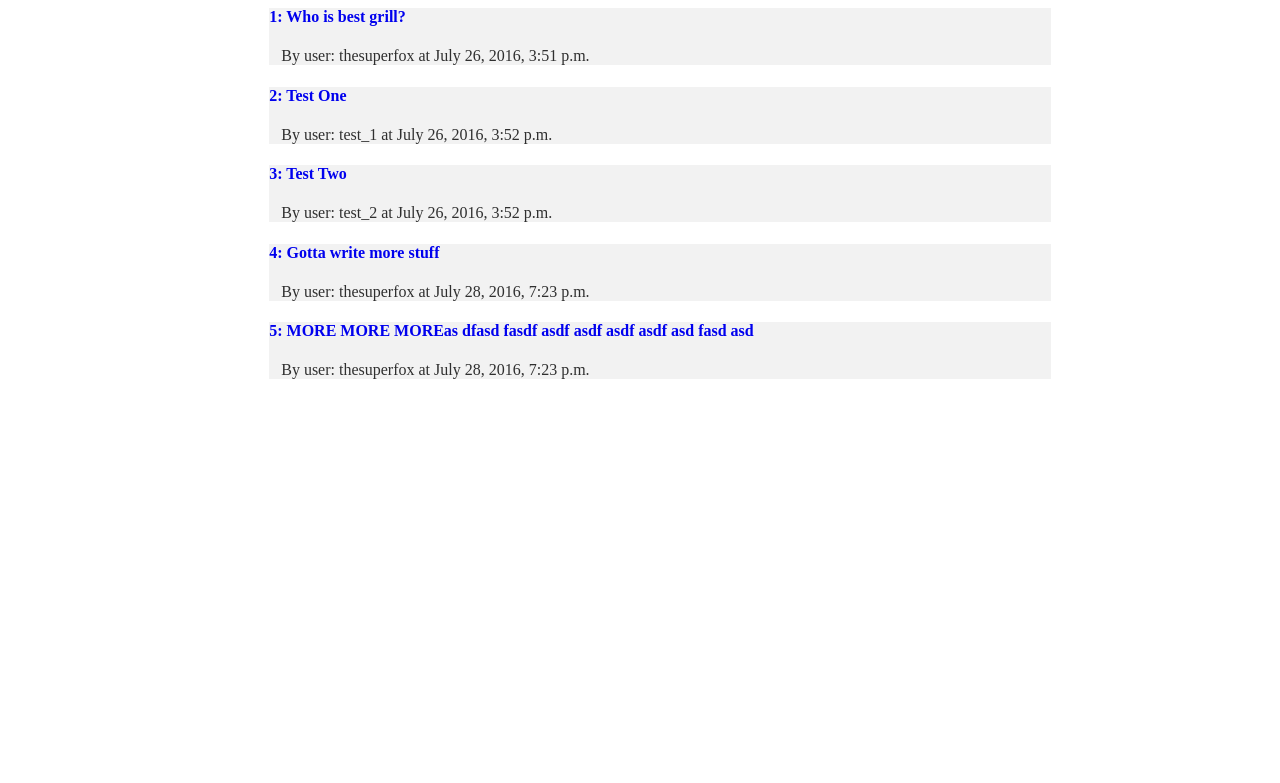
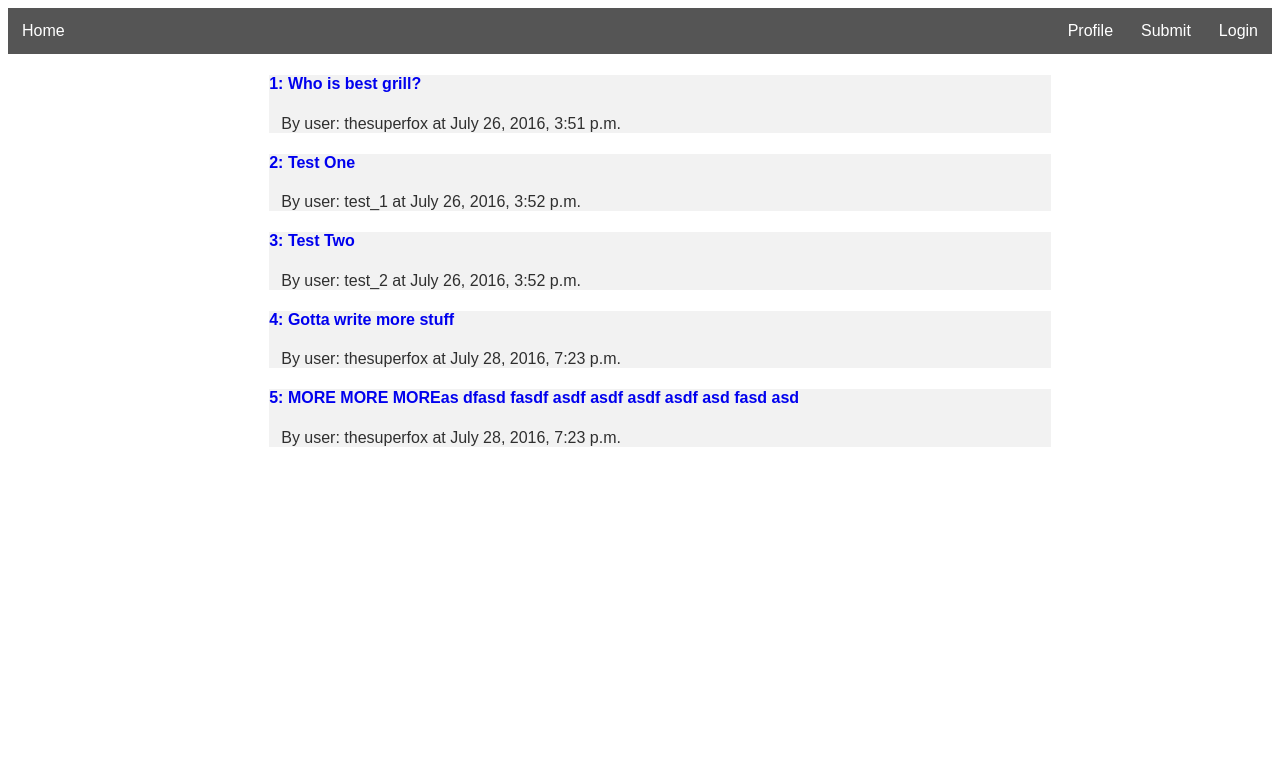
Before and after one commit to ErikBZ/UntitledSite, a Django app: page /topics/ in a window 1280 px wide. Shown: the top 783 px of the page. Run offline with Django 3.2, Linux system fonts and the light colour scheme; data comes from the database, SQL or seed files in the repository.

Commit message:
Trying to add the login page, but I don't really know how to. Currently it seems that the /login/ url can't find a template and i'm trying to figure out why. I'll try to add the login under /topics/ and see if it works there

```diff
--- a/GOALS.txt
+++ b/GOALS.txt
@@ -3,7 +3,7 @@ GOALS for this site and project:
 Long Term Goals
 
 1. Be able to register an account. Username and Password
-2. Be able to post a topic and have other accounts reply < string with this
+2. Be able to post a topic and have other accounts reply < starting with this
   a. Let's get topics listed out
 3. List topics by time of creation
 4. Also learn about server and database management
@@ -14,7 +14,7 @@ Short Term Goals
 /// DONE a. Get topics listed out on the index page
 /// DONE b. Be able to click on a topic and see the description
 c. Add replies model and make those viewable as well
-d. Create a banner viewable from the entire site
+// DONE d. Create a banner viewable from the entire site
 e. Be able to log into the website
 f. Submit new post
-g. Use another database instead of SQLlite
+// DONE g. Use another database instead of SQLlite
--- a/topics/static/topics/index_style.css
+++ b/topics/static/topics/index_style.css
@@ -1,7 +1,11 @@
+html *{
+  font-size: 1em;
+  font-family: Arial;
+}
 a{
   text-decoration: none;
 }
-a:visited{
+div.table a:visited{
   color: #555;
 }
 body{
@@ -24,3 +28,29 @@ div.box:hover{
   color: #2F2F2F;
   padding-left: 12px;
 }
+/*
+  I can use an id #nav and then I can pass it down like #nav li
+  I'll fix that later too lazy right now
+*/
+ul.nav_bar{
+  list-style-type: none;
+  margin: 0;
+  padding: 0;
+  overflow: hidden;
+  background-color: #555;
+}
+ul.nav_bar li{
+  float: right;
+}
+
+ul.nav_bar li a{
+  display: block;
+  color: white;
+  text-align: center;
+  padding: 14px 14px;
+  text-align: none;
+}
+
+ul.nav_bar li a:hover{
+  background-color: #222;
+}
--- a/topics/templates/topics/index.html
+++ b/topics/templates/topics/index.html
@@ -7,6 +7,14 @@
 </head>
 
 <body>
+
+  <ul class="nav_bar">
+    <li style="float:left"><a href="{% url 'topics:index' %}">Home</a></li>
+    <li><a href="{% url 'login' %}">Login</a></li>
+    <li><a href="{% url 'topics:index' %}">Submit</a></li>
+    <li><a href="{% url 'topics:index' %}">Profile</a></li>
+  </ul>
+
   {% if list_of_topics %}
   <div class="table">
     <ul>
@@ -31,4 +39,5 @@
   {% else %}
     <p> There are not topics to display :(</p>
   {% endif %}
+
 </body>
--- a/topics/views.py
+++ b/topics/views.py
@@ -1,7 +1,7 @@
-from django.shortcuts import render
 from django.http import HttpResponse
 from django.shortcuts import get_object_or_404, render
 from django.views import generic
+from django.contrib.auth import authenticate, login
 
 from .models import Topic
 
--- a/untitled_site/urls.py
+++ b/untitled_site/urls.py
@@ -15,9 +15,11 @@ Including another URLconf
 """
 from django.conf.urls import url, include
 from django.contrib import admin
+from . import views
 
 
 urlpatterns = [
     url(r'^topics/', include('topics.urls')),
     url(r'^admin/', admin.site.urls),
+    url('^', include('django.contrib.auth.urls'))
 ]
```
Also changed, not shown: topics/templates/topics/topic_detail.html (+8 -0 lines), untitled_site/views.py (added, +23 -0 lines). Lines whose indentation alone changed are shown as unchanged.
